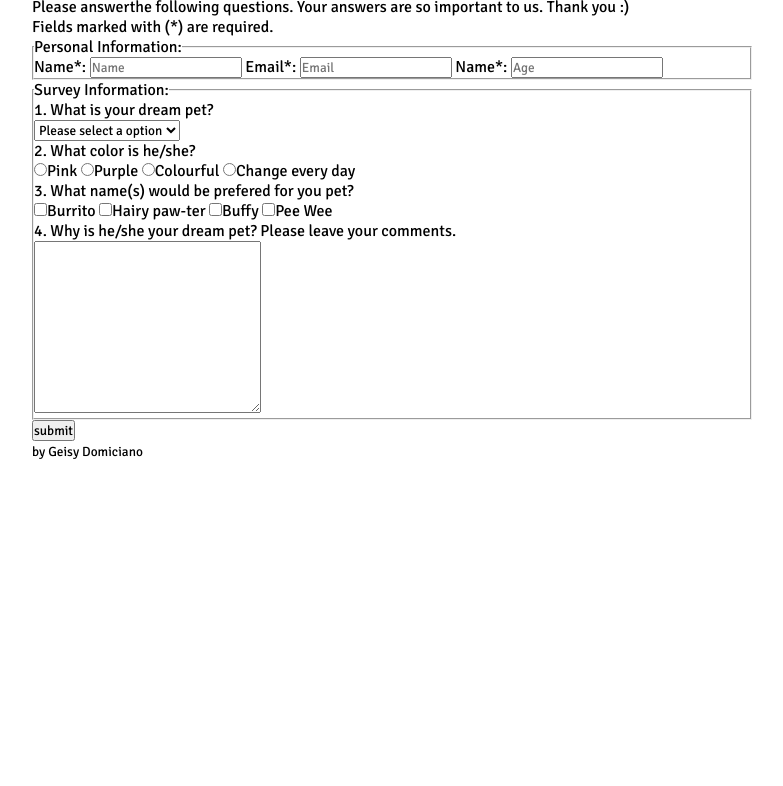
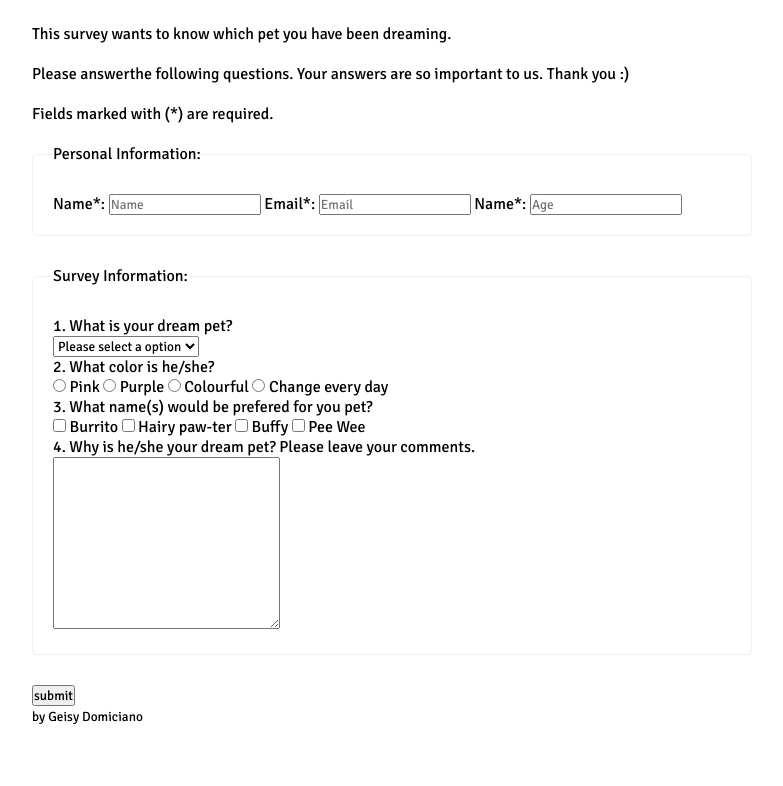
Before and after one commit to gdomiciano/dreamy-pet-survey, a plain HTML site: page index.html in a window 1280 px wide. Shown: the part 106-892 px from the top of the page, without its empty margins (248-1031 px from the left). Before the commit the page ends 800 px from the top, so only its background shows below. Drawn offline with Linux system fonts and the light colour scheme.

Commit message:
:recycle::lipstick: develpments of the style of the form fieldset & refactor of the fields/labels

```diff
--- a/index.html
+++ b/index.html
@@ -17,12 +17,19 @@
     <form>
       <fieldset class="fieldset">
         <legend>Personal Information:</legend>
-        <label for="name" class="label">Name*:</label>
-        <input type="text" class="field" name="name" id="name" required placeholder="Name">
-        <label for="email" class="label">Email*:</label>
-        <input type="email" class="field" name="email" id="email" required placeholder="Email">
-        <label for="Age" class="label">Name*:</label>
-        <input type="number" class="field" name="age" id="age" required placeholder="Age">
+
+        <label for="name" class="label">
+          Name*:
+          <input type="text" class="field" name="name" id="name" required placeholder="Name">
+        </label>
+        <label for="email" class="label">
+          Email*:
+          <input type="email" class="field" name="email" id="email" required placeholder="Email">
+        </label>
+        <label for="age" class="label">
+          Name*:
+          <input type="number" class="field" name="age" id="age" required placeholder="Age">
+        </label>
       </fieldset>
       <fieldset class="fieldset">
         <legend>Survey Information:</legend>
@@ -37,16 +44,40 @@
         </select>
 
         <p class="question">2. What color is he/she?</p>
-        <input type="radio" class="radio-button" name="color" value="pink"><label class="label">Pink</label>
-        <input type="radio" class="radio-button" name="color" value="purple"><label class="label">Purple</label>
-        <input type="radio" class="radio-button" name="color" value="colourful"><label class="label">Colourful</label>
-        <input type="radio" class="radio-button" name="color" value="change every day"><label class="label">Change every day</label>
+        <label class="label">
+          <input type="radio" class="radio-button" name="color" value="pink">
+          Pink
+        </label>
+        <label class="label">
+          <input type="radio" class="radio-button" name="color" value="purple">
+          Purple
+        </label>
+        <label class="label">
+          <input type="radio" class="radio-button" name="color" value="colourful">
+          Colourful
+        </label>
+        <label class="label">
+          <input type="radio" class="radio-button" name="color" value="change every day">
+          Change every day
+        </label>
 
         <p class="question">3. What name(s) would be prefered for you pet?</p>
-        <input type="checkbox" class="checkbox" name="petName" value="burrito"><label class="label">Burrito</label>
-        <input type="checkbox" class="checkbox" name="petName" value="hairy paw-ter"><label class="label">Hairy paw-ter</label>
-        <input type="checkbox" class="checkbox" name="petName" value="buffy"><label class="label">Buffy</label>
-        <input type="checkbox" class="checkbox" name="petName" value="pee wee"><label class="label">Pee Wee</label>
+        <label class="label">
+          <input type="checkbox" class="checkbox" name="petName" value="burrito">
+          Burrito
+        </label>
+        <label class="label">
+          <input type="checkbox" class="checkbox" name="petName" value="hairy paw-ter">
+          Hairy paw-ter
+        </label>
+        <label class="label">
+          <input type="checkbox" class="checkbox" name="petName" value="buffy">
+          Buffy
+        </label>
+        <label class="label">
+          <input type="checkbox" class="checkbox" name="petName" value="pee wee">
+          Pee Wee
+        </label>
 
         <p class="question">4. Why is he/she your dream pet? Please leave your comments.</p>
         <textarea name="comments" id="comments" cols="30" rows="10"></textarea>
--- a/styles/style.css
+++ b/styles/style.css
@@ -11,12 +11,28 @@
 body {
   background-image: url('../assets/img/bg.jpg');
 }
+
 .main {
   background-color: white; /* define bg color*/
   padding: 20px 40px 30px; /* define internal spacing*/
   width: 800px; /* define a size*/
   margin: 30px auto; /* centers */
 }
+
 .title {
   font-family: 'Luckiest Guy', cursive;
+  font-size: 40px;
+  text-align: center;
+  margin-bottom: 40px;
 }
+
+.text {
+  margin-bottom: 20px;
+}
+
+.fieldset {
+  border-radius: 5px;
+  border-width: 1px;
+  padding: 30px 20px 20px;
+  margin-bottom: 30px;
+}
```
